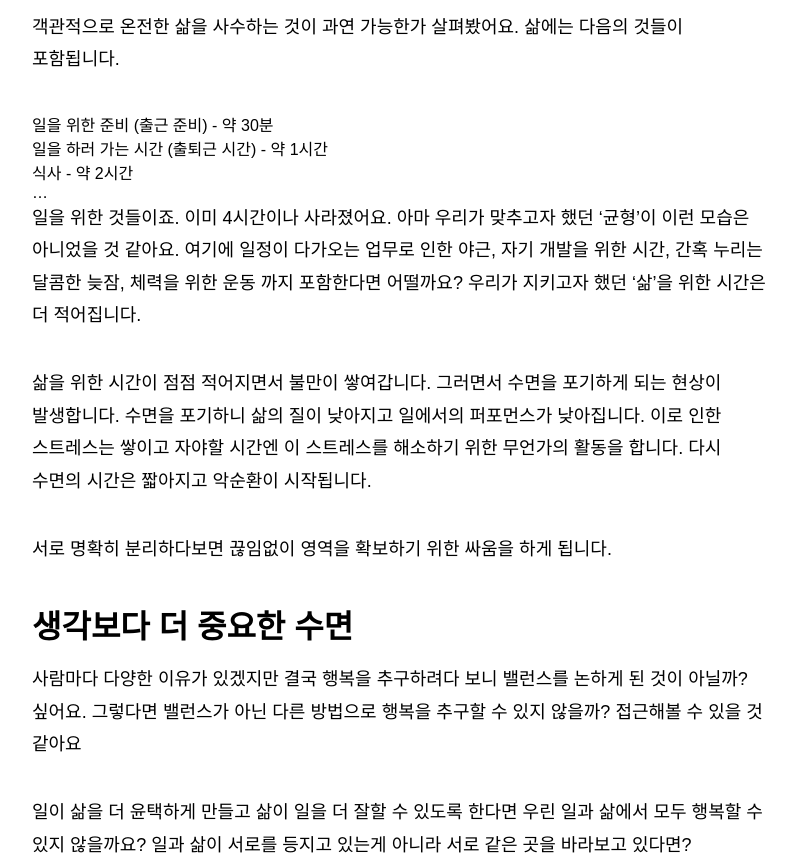
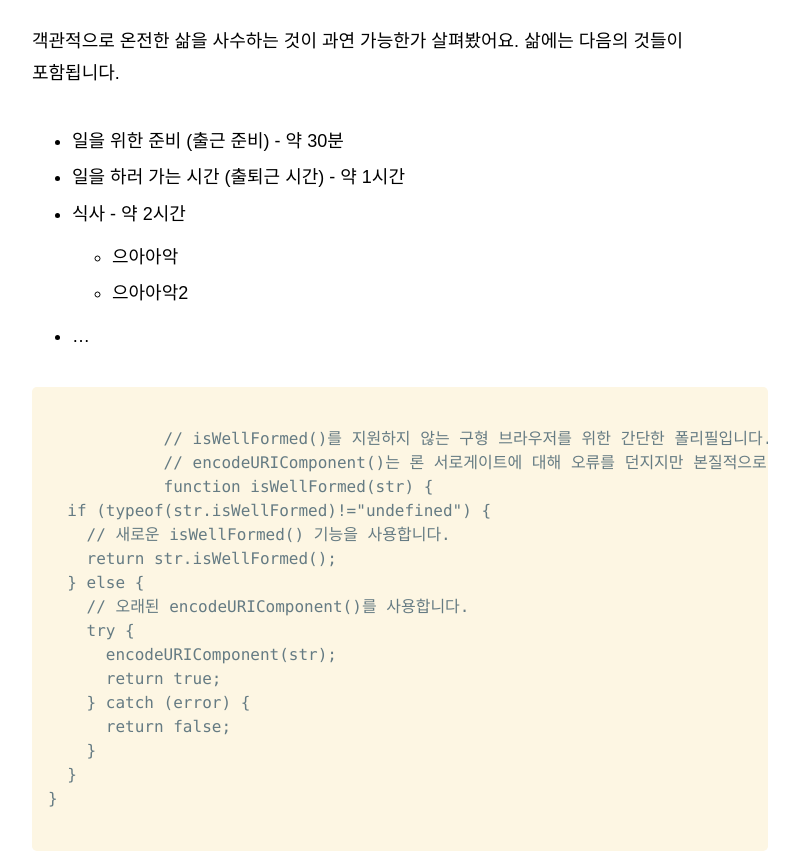
Before and after one commit to partykyoung/dev-blog, a Gatsby site: page /post in a window 1280 px wide. Shown: the part 629-1493 px from the top of the page, without its empty margins (240-1039 px from the left). Built offline with nearby package versions, Linux system fonts and the light colour scheme; Gatsby itself is replaced by a stand-in of ours.

Commit message:
feat: 블로그 게시글 상세 페이지 퍼블리싱

```diff
--- /dev/null
+++ b/gatsby-browser.js
@@ -0,0 +1 @@
+require("prismjs/themes/prism-solarizedlight.css")
--- a/gatsby-config.ts
+++ b/gatsby-config.ts
@@ -3,7 +3,7 @@ import type { GatsbyConfig } from 'gatsby';
 const config: GatsbyConfig = {
   siteMetadata: {
     title: `dev-blog`,
-    siteUrl: `https://www.yourdomain.tld`,
+    siteUrl: `https://dev.kyoungah.me`,
   },
   // More easily incorporate content into your pages through automatic TypeScript type generation and better GraphQL IntelliSense.
   // If you use VSCode you can also use the GraphQL plugin
@@ -47,12 +47,23 @@ const config: GatsbyConfig = {
         ],
         web: [
           {
-            name: `Noto Sans KR`,
+            name: `Nanum Gothic`,
             file: `https://fonts.googleapis.com/css2?family=Nanum+Gothic:wght@400;700;800&display=swap`,
           },
         ],
       },
     },
+    {
+      resolve: `gatsby-transformer-remark`,
+      options: {
+        plugins: [{
+          resolve: `gatsby-remark-prismjs`,
+          options: {
+            classPrefix: "language-",
+          }
+        }]
+      }
+    }
   ],
 };
 
--- a/package.json
+++ b/package.json
@@ -27,8 +27,11 @@
     "gatsby-plugin-manifest": "^5.10.0",
     "gatsby-plugin-mdx": "^5.10.0",
     "gatsby-plugin-sharp": "^5.10.0",
+    "gatsby-remark-prismjs": "^7.12.0",
     "gatsby-source-filesystem": "^5.10.0",
+    "gatsby-transformer-remark": "^6.12.3",
     "gatsby-transformer-sharp": "^5.10.0",
+    "prismjs": "^1.29.0",
     "react": "^18.2.0",
     "react-dom": "^18.2.0",
     "react-helmet": "^6.1.0"
--- a/src/commons/components/Header.tsx
+++ b/src/commons/components/Header.tsx
@@ -31,6 +31,7 @@ const cssProps = {
   pages: css({
     display: 'flex',
     gap: '12px',
+    listStyleType: 'none',
 
     [mqMin('sm')]: {
       gap: '32px',
--- a/src/commons/styles/globalStyle.ts
+++ b/src/commons/styles/globalStyle.ts
@@ -15,7 +15,7 @@ function globalStyle() {
       word-wrap: break-word;
       -webkit-text-size-adjust: none;
       -webkit-overflow-scrolling: touch;
-      font-family: 'Noto Sans KR', Arial, Helvetica, sans-serif;
+      font-family: 'Nanum Gothic', Arial, Helvetica, sans-serif;
     }
 
     #___gatsby {
@@ -35,7 +35,6 @@ function globalStyle() {
 
     ul,
     ol {
-      list-style: none;
       margin: 0;
       padding: 0;
     }
--- a/src/pages/post.tsx
+++ b/src/pages/post.tsx
@@ -32,7 +32,6 @@ const styles = {
   }),
   postTitle: {
     marginBottom: 38,
-    fontFamily: 'Noto Sans KR',
     fontSize: 38,
     fontWeight: 800,
     lineHeight: 1.5
@@ -58,35 +57,35 @@ const styles = {
   postContent: {
     h2: {
       marginTop: 38,
-      marginBottom: 12,
+      marginBottom: 28,
       fontSize: 32,
       fontWeight: 700,
       lineHeight: 1.5
     },
     h3: {
       marginTop: 28,
-      marginBottom: 16,
+      marginBottom: 28,
       fontSize: 28,
       fontWeight: 700,
       lineHeight: 1.5
     },
     h4: {
       marginTop: 28,
-      marginBottom: 16,
+      marginBottom: 28,
       fontSize: 24,
       fontWeight: 700,
       lineHeight: 1.5
     },
     h5: {
       marginTop: 28,
-      marginBottom: 14,
+      marginBottom: 28,
       fontSize: 22,
       fontWeight: 700,
       lineHeight: 1.5
     },
     h6: {
       marginTop: 28,
-      marginBottom: 14,
+      marginBottom: 28,
       fontSize: 20,
       fontWeight: 600,
       lineHeight: 1.5
@@ -100,6 +99,38 @@ const styles = {
       ['&:not(last-of-type)']: {
         marginBottom: 36
       }
+    },
+    ['ul, ol']: css({
+      marginTop: 36,
+      marginBottom: 36,
+      paddingLeft: 40,
+      fontSize: 18,
+      lineHeight: 1.7,
+      fontWeight: 400,
+      wordBreak: 'keep-all',
+      overflowWrap: 'break-word',
+
+      ['li']: {
+        marginBottom: 6
+      },
+
+      ['ul, ol']: {
+        marginTop: 12,
+        marginBottom: 12
+      },
+    }),
+    a: {
+      position: 'relative',
+      color: 'hsla(var(--base-blue), 39%)',
+      paddingBottom: `1px`,
+
+      ['&:hover']: {
+        borderBottom: `1px solid hsla(var(--base-blue), 39%)`
+      }
+    },
+    pre: {
+      marginTop: 36,
+      marginBottom: 36
     }
   },
 };
@@ -121,9 +152,34 @@ const IndexPage: React.FC<PageProps> = () => {
           <ul>
             <li>일을 위한 준비 (출근 준비) - 약 30분</li>
             <li>일을 하러 가는 시간 (출퇴근 시간) - 약 1시간</li>
-            <li>식사 - 약 2시간</li>
+            <li>식사 - 약 2시간
+              <ul>
+                <li>으아아악</li>
+                <li>으아아악2</li>
+              </ul>
+            </li>
             <li>…</li>
           </ul>
+          <pre className="language-javascript"><code className="language-javascript">
+            {`
+            // isWellFormed()를 지원하지 않는 구형 브라우저를 위한 간단한 폴리필입니다.
+            // encodeURIComponent()는 론 서로게이트에 대해 오류를 던지지만 본질적으로 동일합니다.
+            function isWellFormed(str) {
+  if (typeof(str.isWellFormed)!="undefined") {
+    // 새로운 isWellFormed() 기능을 사용합니다.
+    return str.isWellFormed();
+  } else {
+    // 오래된 encodeURIComponent()를 사용합니다.
+    try {
+      encodeURIComponent(str);
+      return true;
+    } catch (error) {
+      return false;
+    }
+  }
+}
+            `}
+            </code></pre>
           <p>일을 위한 것들이죠. 이미 4시간이나 사라졌어요. 아마 우리가 맞추고자 했던 ‘균형’이 이런 모습은 아니었을 것 같아요. 여기에 일정이 다가오는 업무로 인한 야근, 자기 개발을 위한 시간, 간혹 누리는 달콤한 늦잠, 체력을 위한 운동 까지 포함한다면 어떨까요? 우리가 지키고자 했던 ‘삶’을 위한 시간은 더 적어집니다.</p>
           <p>삶을 위한 시간이 점점 적어지면서 불만이 쌓여갑니다. 그러면서 수면을 포기하게 되는 현상이 발생합니다. 수면을 포기하니 삶의 질이 낮아지고 일에서의 퍼포먼스가 낮아집니다. 이로 인한 스트레스는 쌓이고 자야할 시간엔 이 스트레스를 해소하기 위한 무언가의 활동을 합니다. 다시 수면의 시간은 짧아지고 악순환이 시작됩니다.</p>
           <p>서로 명확히 분리하다보면 끊임없이 영역을 확보하기 위한 싸움을 하게 됩니다.</p>
```
Also changed, not shown: 3 other files.
